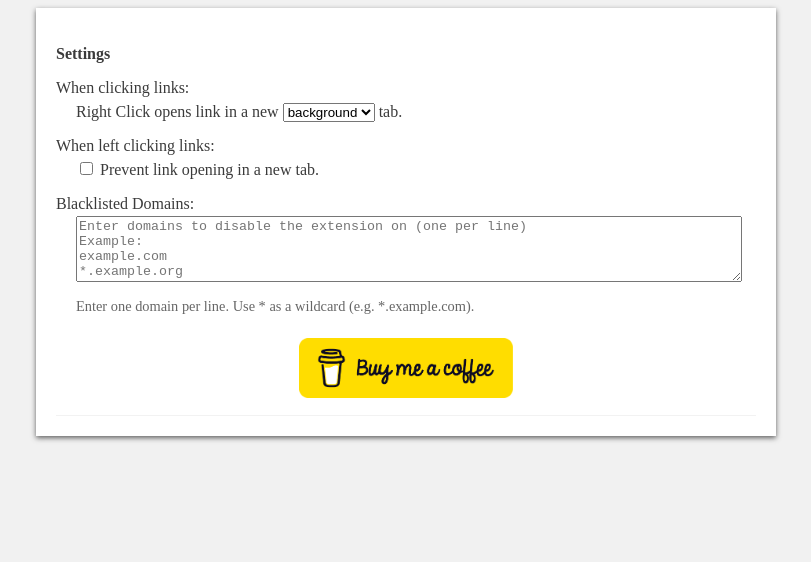
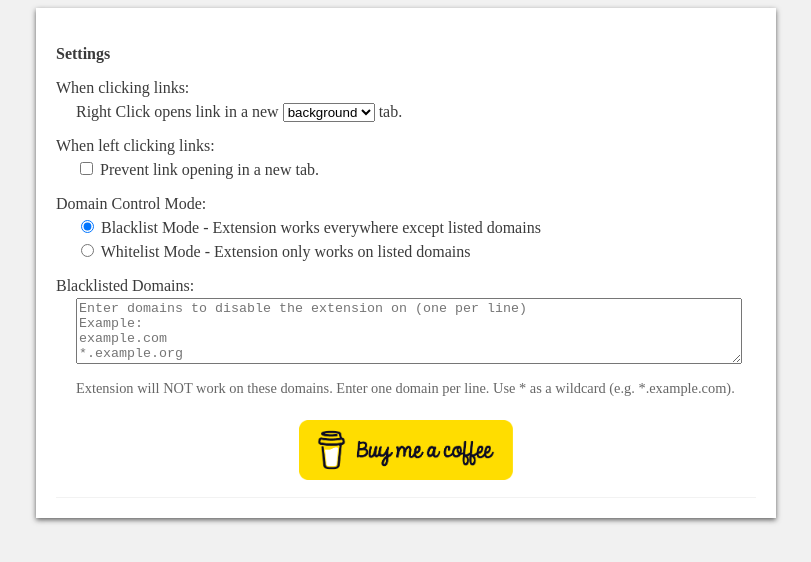
Before and after one commit to Bigsy/rightclicklinkopentab, a browser extension: page src/config/settings.html in a window 1280 px wide. Shown: the whole page, without its empty margins (234-1045 px from the left). Drawn offline with Linux system fonts and the light colour scheme.

Commit message:
whitelist

```diff
--- a/src/config/settings.html
+++ b/src/config/settings.html
@@ -37,11 +37,24 @@
                     </div>
                 </div>
                 <div>
-                    <div>Blacklisted Domains:</div>
+                    <div>Domain Control Mode:</div>
                     <div class="indent one">
                         <div>
-                            <textarea id="blacklisted-domains" rows="4" style="width: 100%" placeholder="Enter domains to disable the extension on (one per line)&#10;Example:&#10;example.com&#10;*.example.org"></textarea>
-                            <div style="font-size: 0.9em; color: #666; margin-top: 5px;">
+                            <input type="radio" id="mode-blacklist" name="list-mode" value="blacklist">
+                            <label for="mode-blacklist">Blacklist Mode - Extension works everywhere except listed domains</label>
+                        </div>
+                        <div>
+                            <input type="radio" id="mode-whitelist" name="list-mode" value="whitelist">
+                            <label for="mode-whitelist">Whitelist Mode - Extension only works on listed domains</label>
+                        </div>
+                    </div>
+                </div>
+                <div>
+                    <div id="domain-list-label">Domain List:</div>
+                    <div class="indent one">
+                        <div>
+                            <textarea id="domain-list" rows="4" style="width: 100%" placeholder="Enter domains (one per line)&#10;Example:&#10;example.com&#10;*.example.org"></textarea>
+                            <div id="domain-list-help" style="font-size: 0.9em; color: #666; margin-top: 5px;">
                                 Enter one domain per line. Use * as a wildcard (e.g. *.example.com).
                             </div>
                         </div>
--- a/src/js/background.js
+++ b/src/js/background.js
@@ -3,7 +3,9 @@
 function shouldTabBeActive(info, next) {
     var defaultSettings = {
         'link-right-click': 'back',
-        'link-left-click-prevent-new-tab': false
+        'link-left-click-prevent-new-tab': false,
+        'list-mode': 'blacklist',
+        'domain-list': ''
     };
 
     chrome.storage.sync.get(defaultSettings, function(settings) {
--- a/src/js/settings.js
+++ b/src/js/settings.js
@@ -4,40 +4,94 @@
     var defaultSettings = {
         'link-right-click': 'back',
         'link-left-click-prevent-new-tab': false,
-        'blacklisted-domains': ''
+        'list-mode': 'blacklist',
+        'domain-list': ''
     };
 
     function loadCurrentSettings() {
-        chrome.storage.sync.get(defaultSettings, function(settings) {
+        // First get all settings including legacy ones
+        chrome.storage.sync.get(null, function(allSettings) {
+            // Migrate legacy blacklisted-domains to new system
+            var settings = Object.assign({}, defaultSettings);
+
+            // Copy over existing settings
+            Object.keys(defaultSettings).forEach(function(key) {
+                if (allSettings.hasOwnProperty(key)) {
+                    settings[key] = allSettings[key];
+                }
+            });
+
+            // Handle migration from old blacklisted-domains
+            if (allSettings['blacklisted-domains'] && !allSettings['domain-list']) {
+                settings['domain-list'] = allSettings['blacklisted-domains'];
+                settings['list-mode'] = 'blacklist';
+                // Save the migrated settings
+                chrome.storage.sync.set({
+                    'domain-list': settings['domain-list'],
+                    'list-mode': settings['list-mode']
+                });
+                // Remove old setting
+                chrome.storage.sync.remove('blacklisted-domains');
+            }
+
+            // Load settings into UI elements
             Object.keys(settings).forEach(function(key) {
+                if (key === 'list-mode') {
+                    // Handle radio buttons
+                    var radioButton = document.getElementById('mode-' + settings[key]);
+                    if (radioButton) {
+                        radioButton.checked = true;
+                    }
+                    return;
+                }
+
+                if (key === 'domain-list') {
+                    // Handle domain list textarea
+                    var domainListNode = document.getElementById('domain-list');
+                    if (domainListNode) {
+                        domainListNode.value = settings['domain-list'] || '';
+                    }
+                    return;
+                }
+
                 var node = document.getElementById(key);
-
-                if (!node)
-                    return;
+                if (!node) return;
 
                 if (node instanceof HTMLSelectElement) {
-                    node = node.getElementsByClassName(settings[key]);
-                    if (node && node[0])
-                        node[0].selected = true;
-                } else if (key !== 'blacklisted-domains') {
+                    var optionNode = node.getElementsByClassName(settings[key]);
+                    if (optionNode && optionNode[0])
+                        optionNode[0].selected = true;
+                } else {
                     node.checked = settings[key];
                 }
             });
 
-            // Handle blacklist textarea separately since it's not a checkbox or select
-            var blacklistNode = document.getElementById('blacklisted-domains');
-            if (blacklistNode) {
-                blacklistNode.value = settings['blacklisted-domains'] || '';
-            }
+            // Update UI labels based on current mode
+            updateModeLabels(settings['list-mode']);
         });
     };
 
+    function updateModeLabels(mode) {
+        var label = document.getElementById('domain-list-label');
+        var help = document.getElementById('domain-list-help');
+        var textarea = document.getElementById('domain-list');
+
+        if (mode === 'whitelist') {
+            label.textContent = 'Whitelisted Domains:';
+            help.textContent = 'Extension will ONLY work on these domains. Enter one domain per line. Use * as a wildcard (e.g. *.example.com).';
+            textarea.placeholder = 'Enter domains to enable the extension on (one per line)\nExample:\nexample.com\n*.example.org';
+        } else {
+            label.textContent = 'Blacklisted Domains:';
+            help.textContent = 'Extension will NOT work on these domains. Enter one domain per line. Use * as a wildcard (e.g. *.example.com).';
+            textarea.placeholder = 'Enter domains to disable the extension on (one per line)\nExample:\nexample.com\n*.example.org';
+        }
+    }
+
     function setupEventHandlers() {
-        Object.keys(defaultSettings).forEach(function(key) {
+        // Handle standard settings (excluding new ones)
+        ['link-right-click', 'link-left-click-prevent-new-tab'].forEach(function(key) {
             var node = document.getElementById(key);
-
-            if (!node)
-                return;
+            if (!node) return;
 
             function getHandler(type) {
                 return function handler(ev) {
@@ -54,12 +108,25 @@
             node.addEventListener('change', getHandler(node instanceof HTMLSelectElement ? 'select' : null));
         });
 
-        // Add event handler for blacklist textarea
-        var blacklistNode = document.getElementById('blacklisted-domains');
-        if (blacklistNode) {
-            blacklistNode.addEventListener('change', function(ev) {
+        // Handle list mode radio buttons
+        var modeRadios = document.querySelectorAll('input[name="list-mode"]');
+        modeRadios.forEach(function(radio) {
+            radio.addEventListener('change', function(ev) {
+                if (ev.target.checked) {
+                    var settings = {};
+                    settings['list-mode'] = ev.target.value;
+                    chrome.storage.sync.set(settings);
+                    updateModeLabels(ev.target.value);
+                }
+            });
+        });
+
+        // Handle domain list textarea
+        var domainListNode = document.getElementById('domain-list');
+        if (domainListNode) {
+            domainListNode.addEventListener('change', function(ev) {
                 var settings = {};
-                settings['blacklisted-domains'] = ev.target.value.trim();
+                settings['domain-list'] = ev.target.value.trim();
                 chrome.storage.sync.set(settings);
             });
         }
```
Also changed, not shown: src/js/content_script.js (+30 -9 lines), src/manifest.json.
